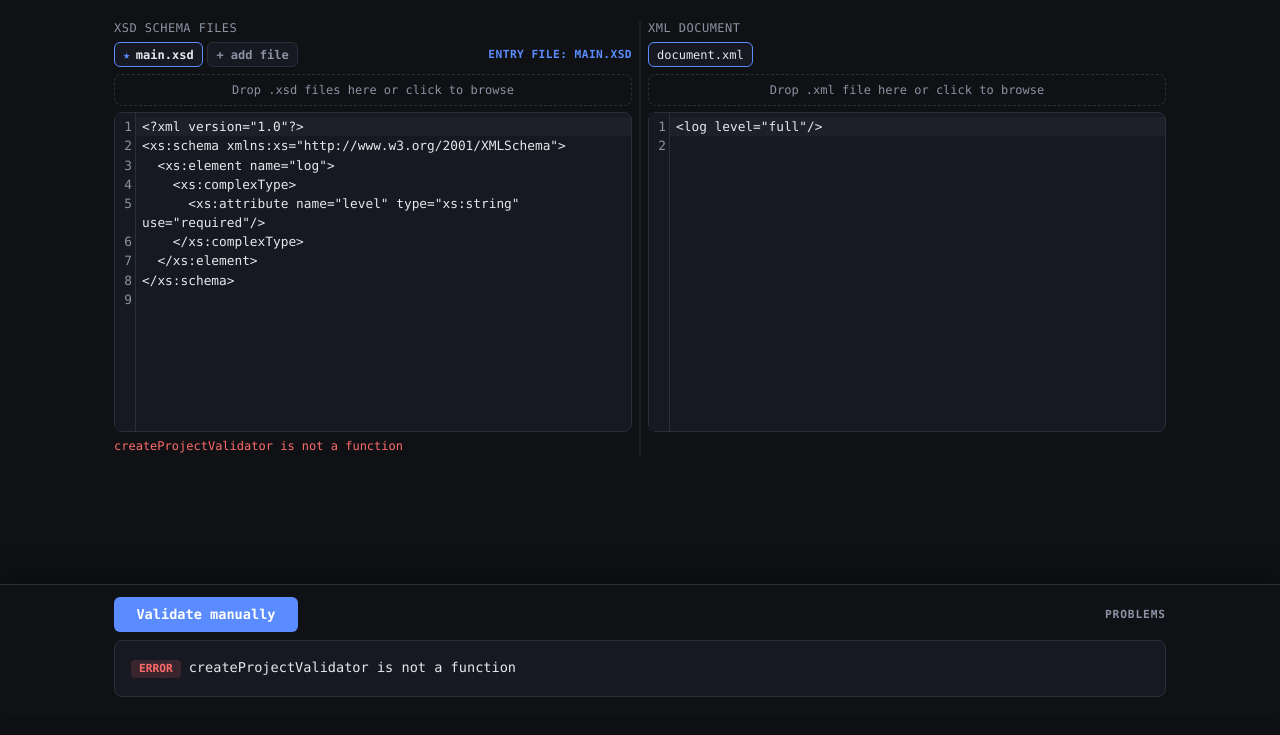
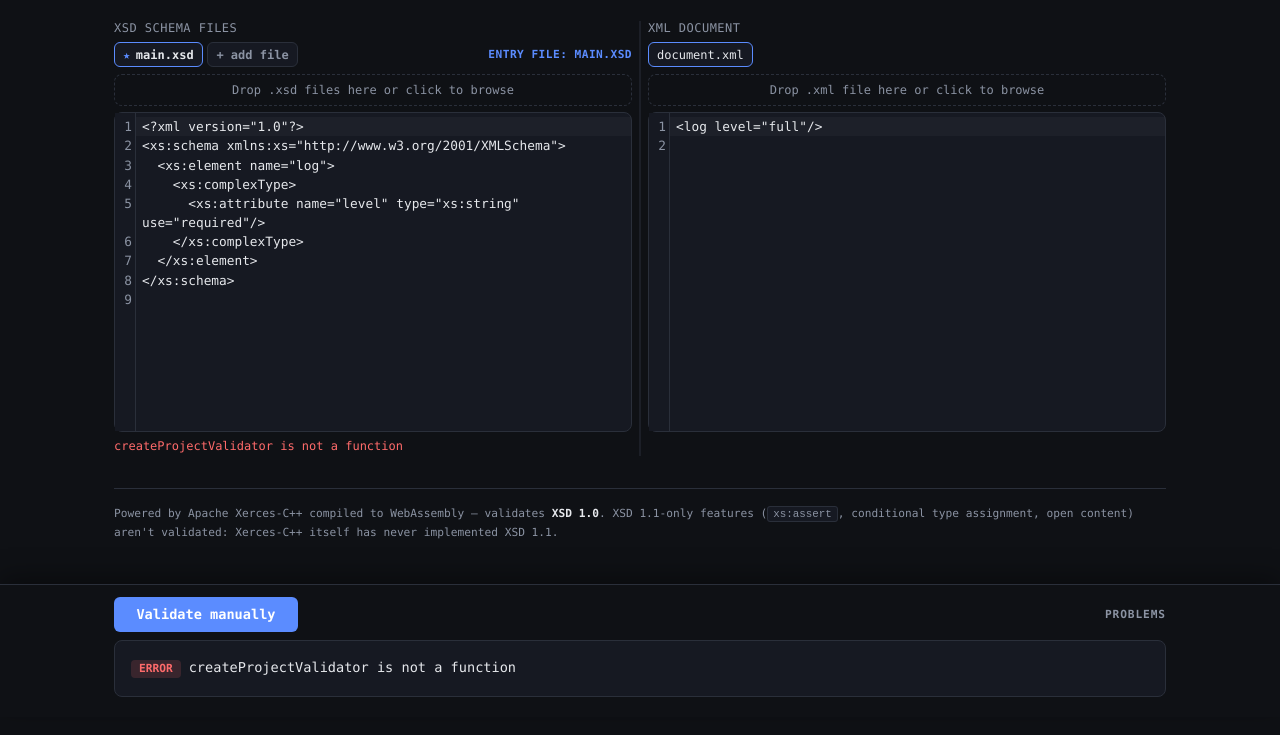
Before and after one commit to harshanacz/xerces-playground, a website built with Vite: page index.html in a window 1280 px wide. Shown: the part 83-818 px from the top of the page. Built offline with nearby package versions, Linux system fonts and the light colour scheme.

Commit message:
Add footer with limitations notice and style updates for clarity

```diff
--- a/index.html
+++ b/index.html
@@ -94,6 +94,13 @@
           <div class="xsd-status" id="xml-status"></div>
         </section>
       </main>
+
+      <footer class="limitations">
+        Powered by Apache Xerces-C++ compiled to WebAssembly — validates
+        <strong>XSD 1.0</strong>. XSD 1.1-only features (<code>xs:assert</code>,
+        conditional type assignment, open content) aren't validated: Xerces-C++
+        itself has never implemented XSD 1.1.
+      </footer>
     </div>
 
     <div class="bottom-dock">
--- a/src/style.css
+++ b/src/style.css
@@ -33,6 +33,23 @@ header h1 { font-size: 1.4rem; margin: 0 0 0.4rem; }
 header p { color: var(--muted); font-size: 0.85rem; margin: 0 0 1.5rem; }
 header a { color: var(--accent); text-decoration: none; }
 header a:hover { text-decoration: underline; }
+
+.limitations {
+  margin-top: 2rem;
+  padding-top: 1rem;
+  border-top: 1px solid var(--border);
+  color: var(--muted);
+  font-size: 0.7rem;
+  line-height: 1.6;
+}
+.limitations strong { color: var(--text); }
+.limitations code {
+  background: var(--panel);
+  border: 1px solid var(--border);
+  border-radius: 3px;
+  padding: 0.05rem 0.3rem;
+  font-size: 0.68rem;
+}
 
 main {
   display: grid;
```
